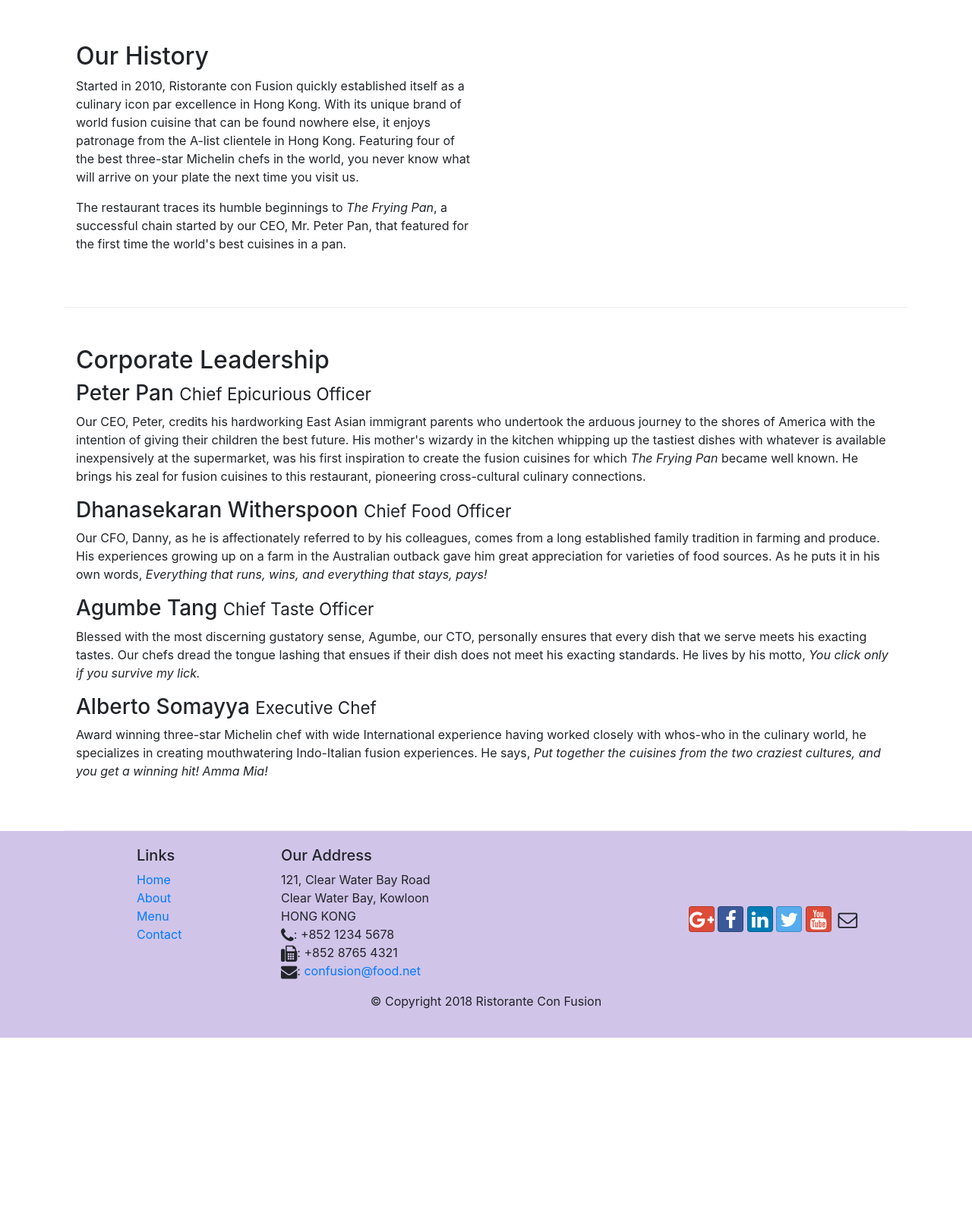
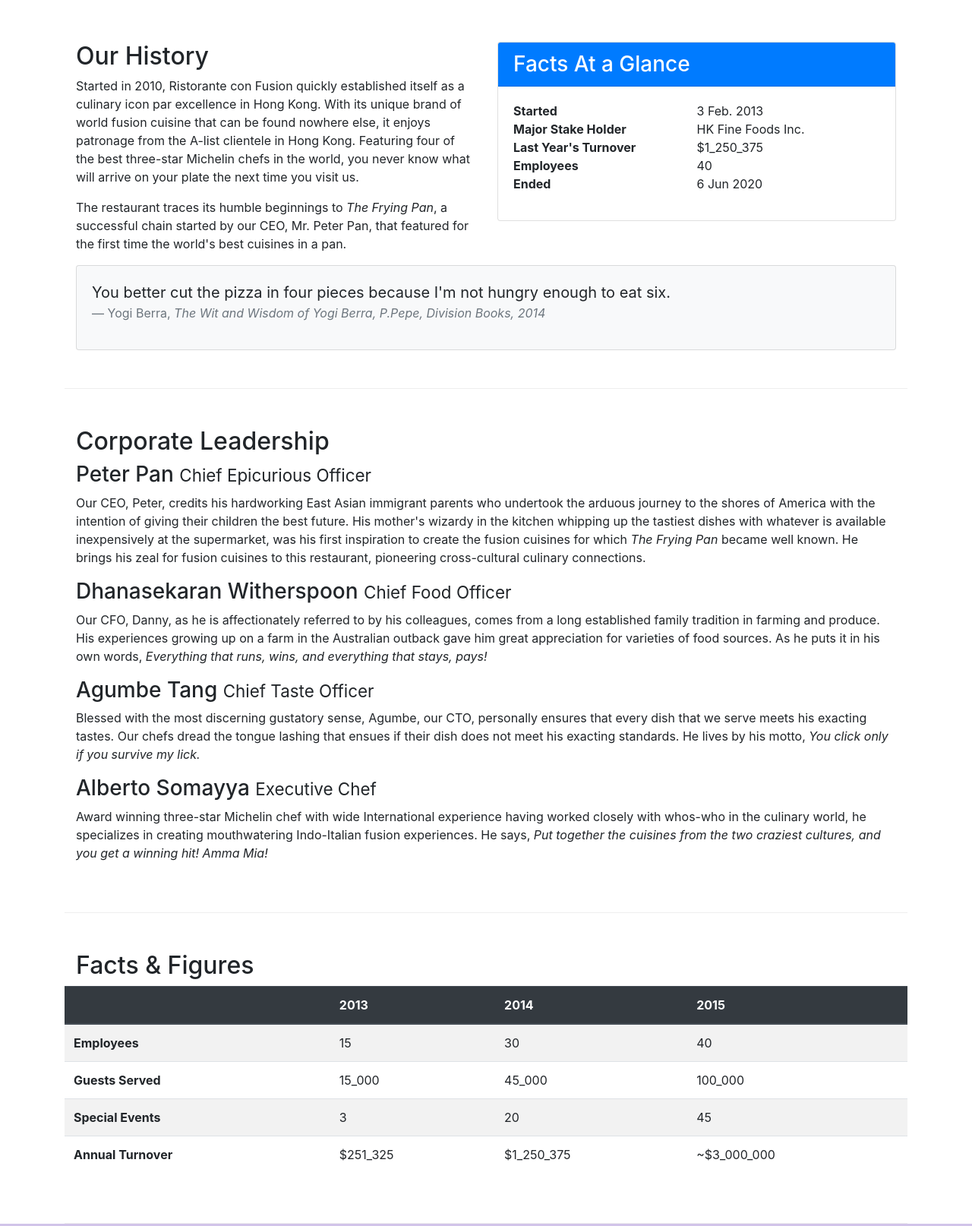
Before and after one commit to bclead3/learn_bootstrap, a website: page aboutus.html in a window 1280 px wide. Shown: the part 460-2074 px from the top of the page at 76% size. Before the commit the page ends 1826 px from the top, so only its background shows below. Drawn offline with nearby package versions, Linux system fonts and the light colour scheme.

```diff
--- a/aboutus.html
+++ b/aboutus.html
@@ -22,7 +22,7 @@
             <button class="navbar-toggler" type="button" data-toggle="collapse" data-target="#Navbar">
                 <span class="navbar-toggler-icon"></span>
             </button>
-            <a class="navbar-brand mr-auto" href="./index.html">Ristorante Con Fusion</a>
+            <a class="navbar-brand mr-auto" href="./index.html"><img src="img/logo.png" height="30" width="41" alt="Ristorante con Fusion"></a>
             <div class="collapse navbar-collapse" id="Navbar">
                 <ul class="navbar-nav mr-auto">
                     <li class="nav-item"><a class="nav-link" href="./index.html"><span class="fa fa-home fa-lg"></span> Home</a></li>
@@ -40,9 +40,8 @@
                     <h1>Ristorante con Fusion</h1>
                     <p>We take inspiration from the World's best cuisines, and create a unique fusion experience. Our lipsmacking creations will tickle your culinary senses!</p>
                 </div>
-                <div class="col-12 col-sm">
-                </div>
             </div>
+
         </div>
     </header>
 
@@ -59,15 +58,41 @@
         </div>
 
         <div class="row row-content">
-            <div class="col-12 col-sm-6">
+            <div class="col-sm-6">
                 <h2>Our History</h2>
                 <p>Started in 2010, Ristorante con Fusion quickly established itself as a culinary icon par excellence in Hong Kong. With its unique brand of world fusion cuisine that can be found nowhere else, it enjoys patronage from the A-list clientele in Hong Kong.  Featuring four of the best three-star Michelin chefs in the world, you never know what will arrive on your plate the next time you visit us.</p>
                 <p>The restaurant traces its humble beginnings to <em>The Frying Pan</em>, a successful chain started by our CEO, Mr. Peter Pan, that featured for the first time the world's best cuisines in a pan.</p>
             </div>
-            <div>
+            <div class="col-sm">
+                <div class="card">
+                    <h3 class="card-header bg-primary text-white">Facts At a Glance</h3>
+                    <div class="card-body">
+                        <dl class="row">
+                            <dt class="col-6">Started</dt>
+                            <td class="col-6">3 Feb. 2013</td>
+                            <dt class="col-6">Major Stake Holder</dt>
+                            <td class="col-6">HK Fine Foods Inc.</td>
+                            <dt class="col-6">Last Year's Turnover</dt>
+                            <td class="col-6">$1_250_375</td>
+                            <dt class="col-6">Employees</dt>
+                            <td class="col-6">40</td>
+                            <dt class="col-6">Ended</dt>
+                            <td class="col-6">6 Jun 2020</td>
+                        </dl>
+                    </div>
+                </div>
+            </div>
+            <div class="col-12">
+                <div class="card card-body bg-light">
+                    <blockquote class="blockquote">
+                        <p class="mb-0">You better cut the pizza in four pieces because
+                            I'm not hungry enough to eat six.</p>
+                        <footer class="blockquote-footer">Yogi Berra, <cite title="Source Title">The Wit and Wisdom of Yogi Berra, P.Pepe, Division Books, 2014</cite>
+                        </footer>
+                    </blockquote>
+                </div>
             </div>
         </div>
-
 
         <div class="row row-content">
             <div class="col-12 col-sm-12">
@@ -83,6 +108,51 @@
             </div>
        </div>
 
+       <div class="row row-content">
+           <div class="col-12 col-sm-9">
+               <h2>Facts &amp; Figures</h2>
+           </div>
+           <div class="col-12 col-sm-3">
+            </div>
+            <div class="table-responsive">
+                <table class="table table-striped">
+                    <thead class="thead-dark">
+                        <tr>
+                            <th>&nbsp;</th>
+                            <th>2013</th>
+                            <th>2014</th>
+                            <th>2015</th>
+                        </tr>
+                    </thead>
+                    <tbody>
+                        <tr>
+                            <th>Employees</th>
+                            <td>15</td>
+                            <td>30</td>
+                            <td>40</td>
+                        </tr>
+                        <tr>
+                            <th>Guests Served</th>
+                            <td>15_000</td>
+                            <td>45_000</td>
+                            <td>100_000</td>
+                        </tr>
+                        <tr>
+                            <th>Special Events</th>
+                            <td>3</td>
+                            <td>20</td>
+                            <td>45</td>
+                        </tr>
+                        <tr>
+                            <th>Annual Turnover</th>
+                            <td>$251_325</td>
+                            <td>$1_250_375</td>
+                            <td>~$3_000_000</td>
+                        </tr>
+                    </tbody>
+                </table>
+            </div>
+       </div>
     </div>
 
     <footer class="footer">
```
Also changed, not shown: contactus.html (+1 -1 lines), index.html (+26 -11 lines).
